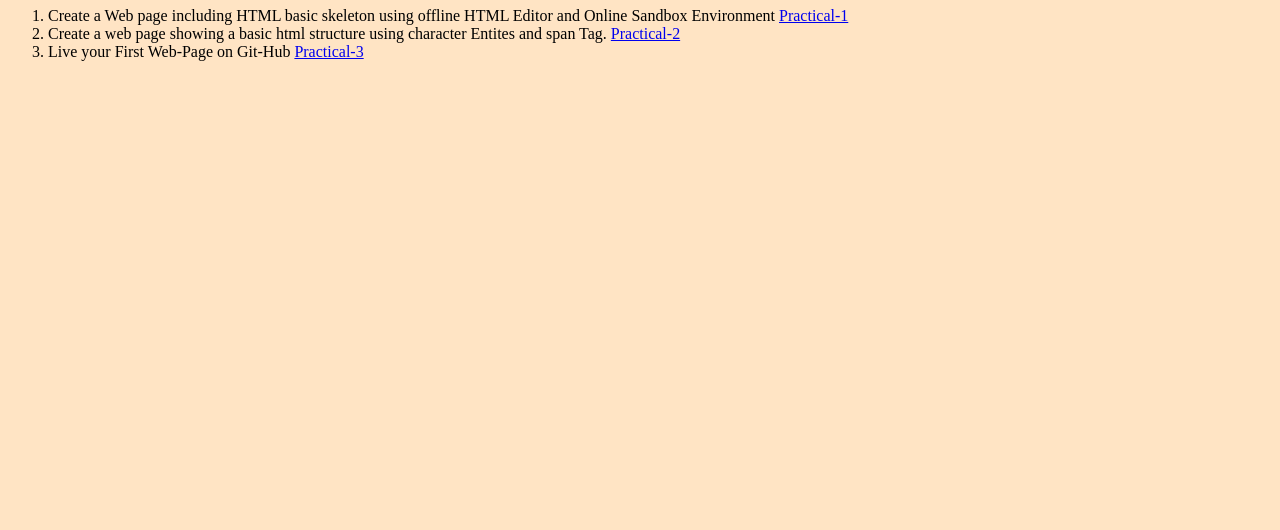
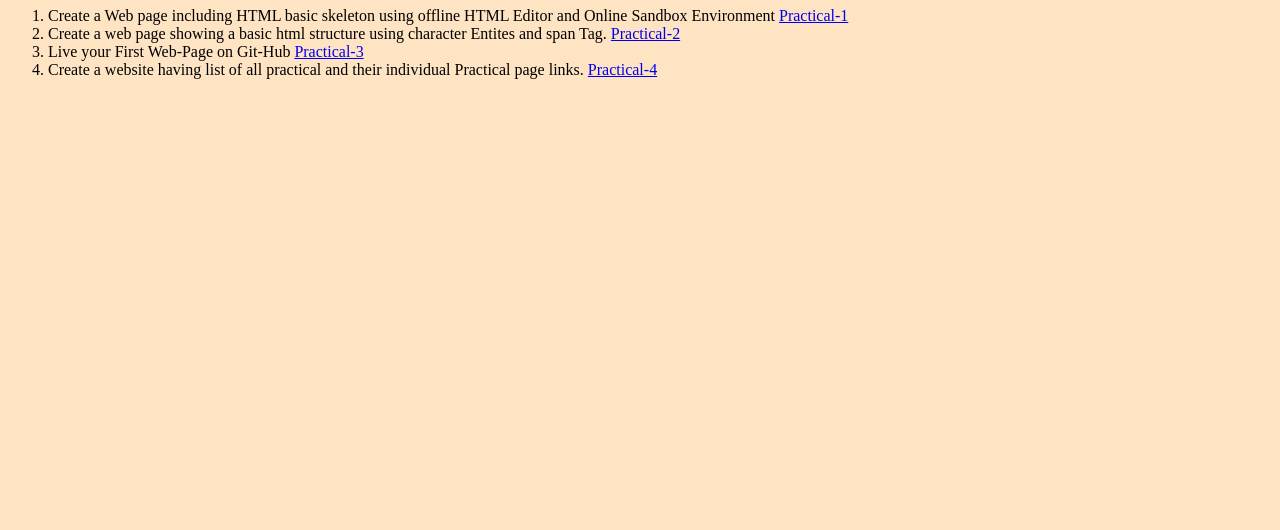
Before and after one commit to KhushiAgrawal/Practical-4, a plain HTML site: page index.html in a window 1280 px wide. Shown: the part 270-800 px from the top of the page. Drawn offline with Linux system fonts and the light colour scheme.

Commit message:
Add Practical -4

```diff
--- a/index.html
+++ b/index.html
@@ -27,6 +27,7 @@
           <li>Create a Web page including HTML basic skeleton using offline HTML Editor and Online Sandbox Environment <a href="Practicals/Practical1.html">Practical-1</a> </li>
           <li>Create a web page showing a basic html structure using character Entites and span Tag. <a href="Practicals/Practical2.html">Practical-2</a> </li>
           <li>Live your First Web-Page on Git-Hub <a href="https://khushiagrawal.github.io/Fullstack-practicals/">Practical-3</a></li>
+          <li>Create a website having list of all practical and their individual Practical page links. <a href="https://khushiagrawal.github.io/Practical-4/">Practical-4</a></li>
       </ol>
     </h2>
   </body>
```
